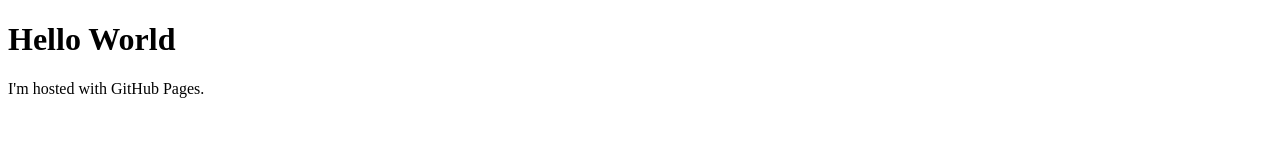
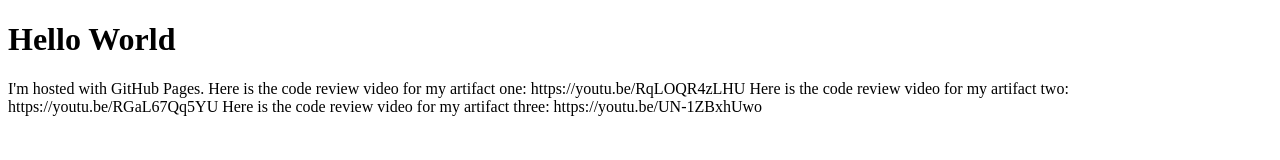
Before and after one commit to briannadelariva/briannadelariva.github.io, a plain HTML site: page index.html in a window 1280 px wide. Drawn offline with Linux system fonts and the light colour scheme.

Commit message:
adding youtube links for code review videos

```diff
--- a/index.html
+++ b/index.html
@@ -2,6 +2,13 @@
 <html>
 <body>
 <h1>Hello World</h1>
-<p>I'm hosted with GitHub Pages.</p>
+<p>I'm hosted with GitHub Pages.
+    Here is the code review video for my artifact one: https://youtu.be/RqLOQR4zLHU
+
+    Here is the code review video for my artifact two: https://youtu.be/RGaL67Qq5YU
+
+    Here is the code review video for my artifact three: https://youtu.be/UN-1ZBxhUwo
+
+</p>
 </body>
 </html>
```
